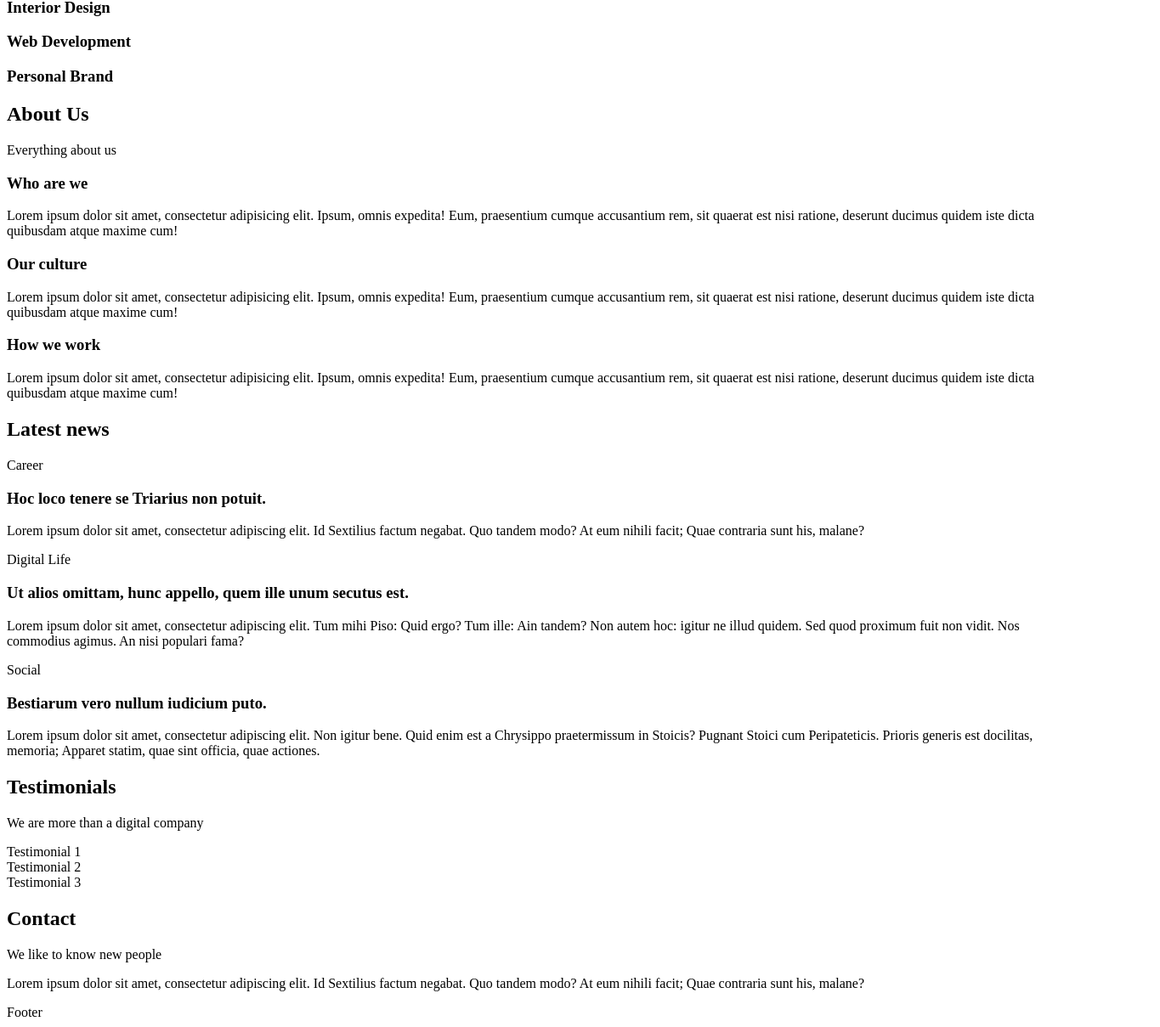
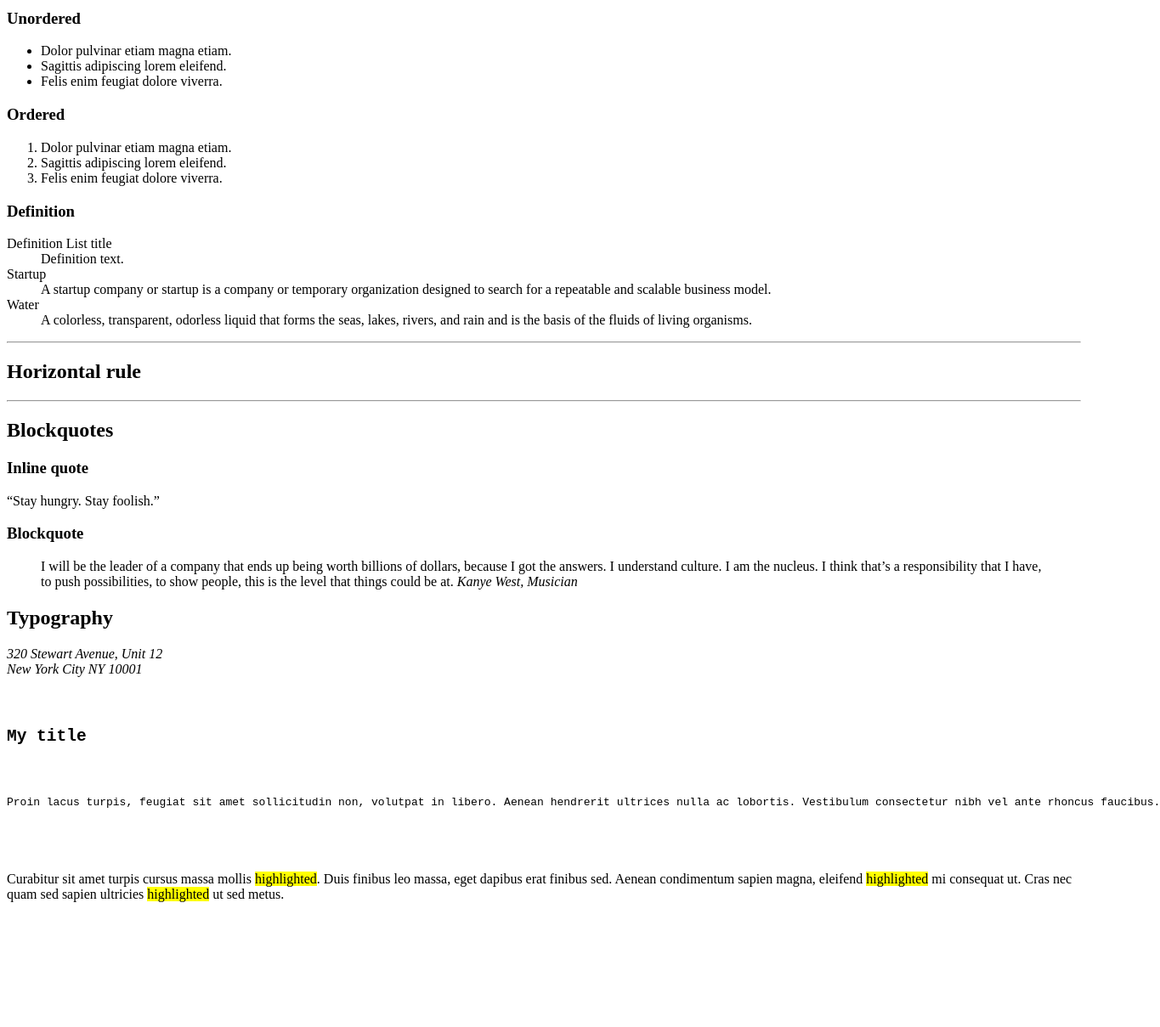
Before and after one commit to MounimNadir/alx-frontend, a plain HTML site: page 0x00-html_advanced/32-styleguide.html in a window 1280 px wide. Shown: the part 542-1751 px from the top of the page at 85% size, 1365 px wide, since content can reach past the window. After the commit the page ends 1620 px from the top, so only its background shows below. Drawn offline with Linux system fonts and the light colour scheme.

Commit message:
done done

```diff
--- a/0x00-html_advanced/32-styleguide.html
+++ b/0x00-html_advanced/32-styleguide.html
@@ -1,88 +1,117 @@
-
 <!DOCTYPE html>
 <html lang="en" dir="ltr">
     <head>
         <meta name="viewport" width="device-width" initial-scale="1.0" viewport-fit="cover">
-        <title>Homepage - Techium</title>
+        <title>Styleguide - Techium</title>
         <meta name="description" content="Techium is a digital agency">
         <link rel="icon" type="image/x-icon" href="./favicon.ico">
         <link rel="icon" type="image/png" href="./favicon.png">
     </head>
     <body>
         <header>
-            <nav></nav>
+
         </header>
         <main>
-            <h1>Homepage</h1>
             <section>
-                <h2>We help you build your brand!</h2>
+                <header>
+                    <h2>Headings</h2>
+                </header>
+                <h1>Heading level 1</h1>
+                <h2>Heading level 2</h2>
+                <h3>Heading level 3</h3>
+                <h4>Heading level 4</h4>
+                <h5>Heading level 5</h5>
+                <h6>Heading level 6</h6>
             </section>
             <section>
-                <h2>Services</h2>
-                <p>We work with you</p>
-                <h3>Design & Concept</h3>
-                <h3>Digital Strategy</h3>
-                <h3>Content Strategy</h3>
-                <h3>UX Design</h3>
-                <h3>Web Development</h3>
-                <h3>Social Media</h3>
+                <header>
+                    <h2>Paragraph</h2>
+                </header>
+                <h2>Heading with a subtitle</h2>
+                <p>This is my subtitle</p>
+                <p>Nunc lacinia ante nunc ac lobortis. Interdum adipiscing gravida odio porttitor sem non mi integer non faucibus ornare mi ut ante amet placerat aliquet. Volutpat eu sed ante lacinia sapien lorem accumsan varius montes viverra nibh in adipiscing blandit tempus accumsan.</p>
             </section>
+            <!--Lists-->
             <section>
-                <h2>Works</h2>
-                <p>Take a look in our portfolio</p>
-                <article>
-                    <h3>Interior Design</h3>
-                </article>
-                <article>
-                    <h3>Web Development</h3>
-                </article>
-                <article>
-                    <h3>Personal Brand</h3>
-                </article>
+                <header>
+                    <h2>Lists</h2>
+                </header>
+                <div>
+                    <h3>Unordered</h3>
+                    <ul>
+                        <li>Dolor pulvinar etiam magna etiam.</li>
+                        <li>Sagittis adipiscing lorem eleifend.</li>
+                        <li>Felis enim feugiat dolore viverra.</li>
+                    </ul>
+                    <h3>Ordered</h3>
+                    <ol>
+                        <li>Dolor pulvinar etiam magna etiam.</li>
+                        <li>Sagittis adipiscing lorem eleifend.</li>
+                        <li>Felis enim feugiat dolore viverra.</li>
+                    </ol>
+                    <h3>Definition</h3>
+                    <dl>
+                        <dt>Definition List title</dt>
+                        <dd>Definition text.</dd>
+                        <dt>Startup</dt>
+                        <dd>A startup company or startup is a company or temporary organization designed to search for a repeatable and scalable business model.</dd>
+                        <dt>Water</dt>
+                        <dd>A colorless, transparent, odorless liquid that forms the seas, lakes, rivers, and rain and is the basis of the fluids of living organisms.</dd>
+                    </dl>
+                </div>
             </section>
+            <hr>
             <section>
-                <h2>About Us</h2>
-                <p>Everything about us</p>
-                <h3>Who are we</h3>
-                <p>Lorem ipsum dolor sit amet, consectetur adipisicing elit. Ipsum, omnis expedita! Eum, praesentium cumque accusantium rem, sit quaerat est nisi ratione, deserunt ducimus quidem iste dicta quibusdam atque maxime cum!</p>
-                <h3>Our culture</h3>
-                <p>Lorem ipsum dolor sit amet, consectetur adipisicing elit. Ipsum, omnis expedita! Eum, praesentium cumque accusantium rem, sit quaerat est nisi ratione, deserunt ducimus quidem iste dicta quibusdam atque maxime cum!</p>
-                <h3>How we work</h3>
-                <p>Lorem ipsum dolor sit amet, consectetur adipisicing elit. Ipsum, omnis expedita! Eum, praesentium cumque accusantium rem, sit quaerat est nisi ratione, deserunt ducimus quidem iste dicta quibusdam atque maxime cum!</p>
+                <header>
+                    <h2>Horizontal rule</h2>
+                </header>
+                <div>
+                    <hr>
+                </div>
             </section>
+            <!--Blockquotes-->
             <section>
-                <h2>Latest news</h2>
-                <article>
-                    <p>Career</p>
-                    <h3>Hoc loco tenere se Triarius non potuit.</h3>
-                    <p>Lorem ipsum dolor sit amet, consectetur adipiscing elit. Id Sextilius factum negabat. Quo tandem modo? At eum nihili facit; Quae contraria sunt his, malane?</p>
-                </article>
-                <article>
-                    <p>Digital Life</p>
-                    <h3>Ut alios omittam, hunc appello, quem ille unum secutus est.</h3>
-                    <p>Lorem ipsum dolor sit amet, consectetur adipiscing elit. Tum mihi Piso: Quid ergo? Tum ille: Ain tandem? Non autem hoc: igitur ne illud quidem. Sed quod proximum fuit non vidit. Nos commodius agimus. An nisi populari fama?</p>
-                </article>
-                <article>
-                    <p>Social</p>
-                    <h3>Bestiarum vero nullum iudicium puto.</h3>
-                    <p>Lorem ipsum dolor sit amet, consectetur adipiscing elit. Non igitur bene. Quid enim est a Chrysippo praetermissum in Stoicis? Pugnant Stoici cum Peripateticis. Prioris generis est docilitas, memoria; Apparet statim, quae sint officia, quae actiones.</p>
-                </article>
+                <header>
+                    <h2>Blockquotes</h2>
+                </header>
+                <div>
+                    <h3>Inline quote</h3>
+                    <q>Stay hungry. Stay foolish.</q>
+                </div>
+                <div>
+                    <h3>Blockquote</h3>
+                    <blockquote>
+                        <p>
+                            I will be the leader of a company that ends up being worth billions of dollars, because I got the answers. I understand culture. I am the nucleus. I think that’s a responsibility that I have, to push possibilities, to show people, this is the level that things could be at.
+                            <cite>Kanye West, Musician</cite>
+                        </p>
+                    </blockquote>
+                </div>
             </section>
+
+            <!--Typography-->
             <section>
-                <h2>Testimonials</h2>
-                <p>We are more than a digital company</p>
-                <article>Testimonial 1</article>
-                <article>Testimonial 2</article>
-                <article>Testimonial 3</article>
-            </section>
-            <section>
-                <h2>Contact</h2>
-                <p>We like to know new people</p>
-                <p>Lorem ipsum dolor sit amet, consectetur adipiscing elit. Id Sextilius factum negabat. Quo tandem modo? At eum nihili facit; Quae contraria sunt his, malane?</p>
+                <header>
+                    <h2>Typography</h2>
+                </header>
+                <div>
+                    <address>320 Stewart Avenue, Unit 12 <br> New York City NY 10001</address>
+                </div>
+                <div>
+                    <pre>
+                        <code>
+                            <h2>My title</h2>
+                            <p>Proin lacus turpis, feugiat sit amet sollicitudin non, volutpat in libero. Aenean hendrerit ultrices nulla ac lobortis. Vestibulum consectetur nibh vel ante rhoncus faucibus.</p>
+                        </code>
+                    </pre>
+                </div>
+                <div>
+                    <p>Curabitur sit amet turpis cursus massa mollis <mark>highlighted</mark>. Duis finibus leo massa, eget dapibus erat finibus sed. Aenean condimentum sapien magna, eleifend <mark>highlighted</mark> mi consequat ut. Cras nec quam sed sapien ultricies <mark>highlighted</mark> ut sed metus.</p>
+                </div>
             </section>
         </main>
         <footer>
-            Footer
+
         </footer>
     </body>
 </html>
```
